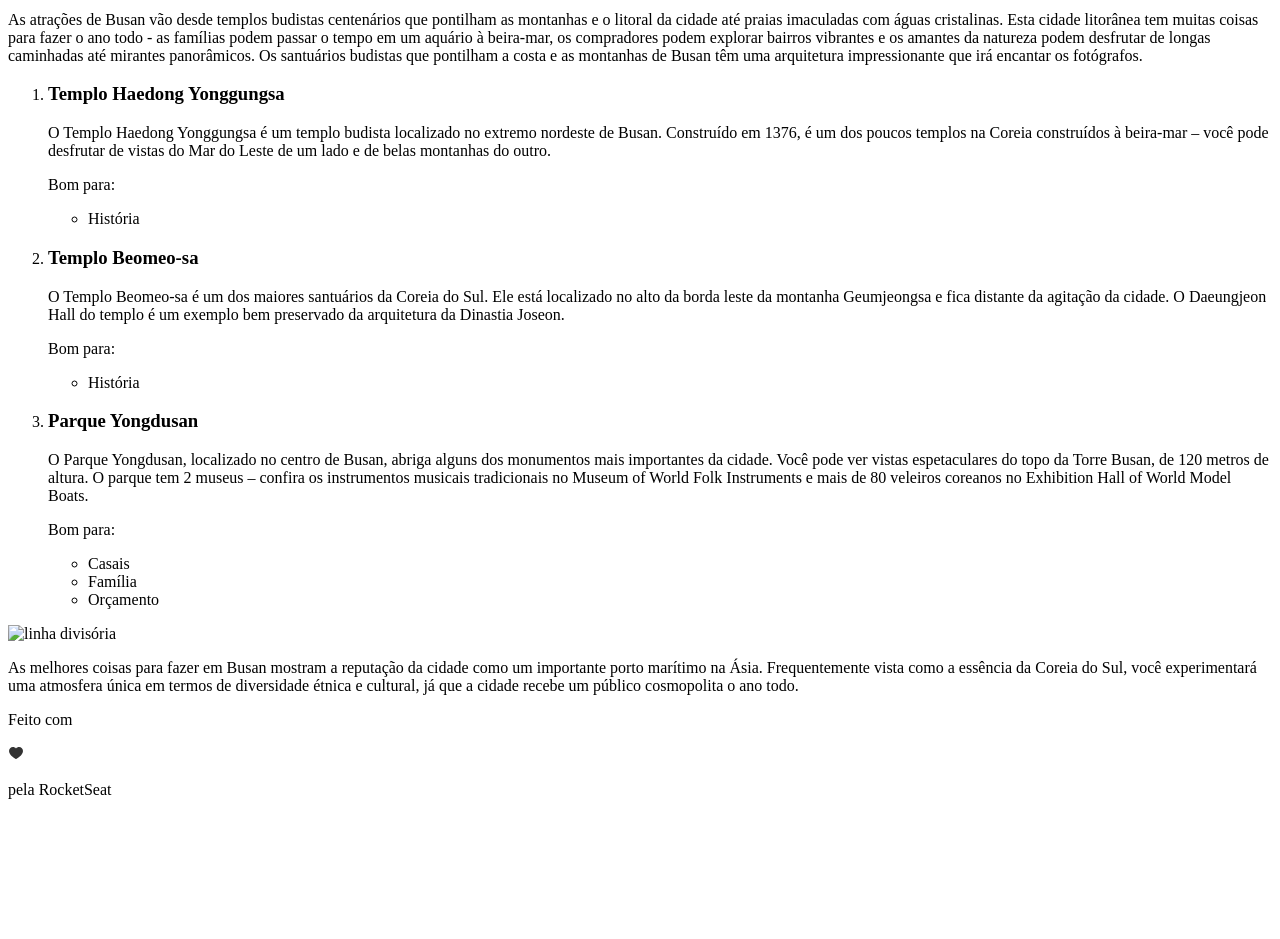
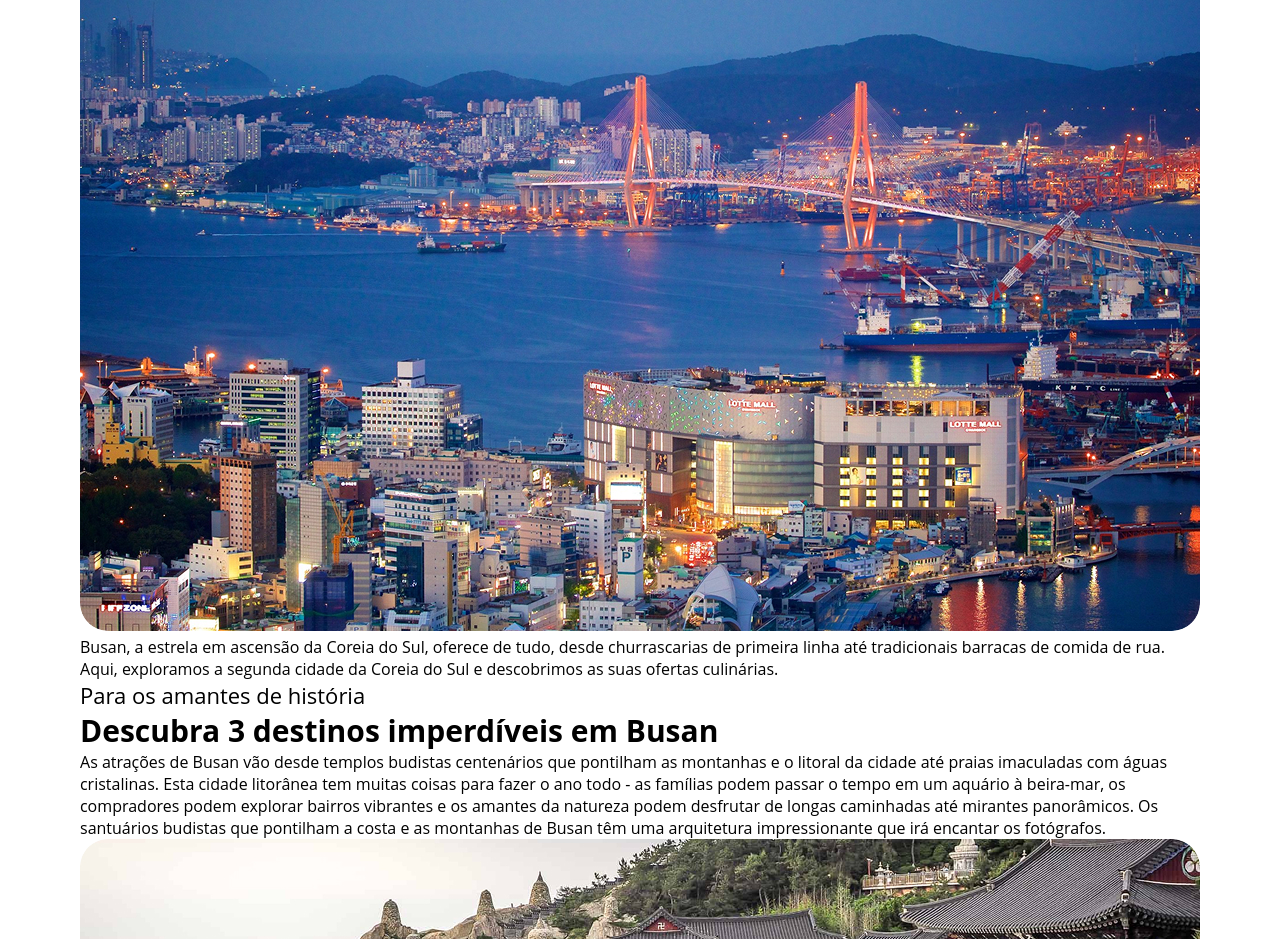
Before and after one commit to CamilaSRocha/projeto-local-turistico, a plain HTML site: page index.html in a window 1280 px wide. Shown: the part 188-1127 px from the top of the page. Before the commit the page ends 1003 px from the top, so only its background shows below. Drawn offline with Linux system fonts and the light colour scheme.

Commit message:
adicionando imagens e dando forma a page

```diff
--- a/index.html
+++ b/index.html
@@ -4,12 +4,16 @@
     <meta charset="UTF-8">
     <meta name="viewport" content="width=device-width, initial-scale=1.0">
     <title>Local turístico</title>
+
+    <link rel="stylesheet" href="style.css">
 </head>
 <body>
     <div id="page">
         <p class="headline">Sua próxima viagem:</p>
         <h1>Conheça Busan</h1>
 
+        <img src="assets/main-image.jpg" alt="imagem com a vista de cima da cidade de busan, onde pode-se ver vários prédios e edifícios, uma grande lagoa e algumas montanhas de longe.">
+        <p class="description-img">Busan, a estrela em ascensão da Coreia do Sul, oferece de tudo, desde churrascarias de primeira linha até tradicionais barracas de comida de rua. Aqui, exploramos a segunda cidade da Coreia do Sul e descobrimos as suas ofertas culinárias.</p>
         <main>
             <section id="title">
                 <p class="headline">Para os amantes de história</p>
@@ -19,6 +23,7 @@
             </section>
             <ol>
                 <section class="card-travel">
+                    <img src="assets/image-1.jpg" alt="imagem de um templo com paredes vermelhas e amarelas localizado à beira-mar entre algumas estruturas rochosas e algumas vegetações em volta">
                     <li>
                         <h3>Templo Haedong Yonggungsa</h3>
                     </li>
@@ -30,6 +35,7 @@
                     </ul>
                 </section>
                 <section class="card-travel">
+                    <img src="assets/image-2.jpg" alt="imagem de um templo com paredes vermelhas e amarelas localizado em uma montanha, e no fundo uma grande montanha com bastante vegetação">
                     <li>
                         <h3>Templo Beomeo-sa</h3>
                     </li>
@@ -41,6 +47,7 @@
                     </ul>
                 </section>
                 <section class="card-travel">
+                    <img src="assets/image-3.jpg" alt="imagem de um parque com algumas árvores e pessoas andando no fundo, e ao lado esquerdo pode-se ver uma estrutura com pilares vermelhos">
                     <li>
                         <h3>Parque Yongdusan</h3>
                     </li>
--- a/style.css
+++ b/style.css
@@ -0,0 +1,24 @@
+* {
+    margin: 0;
+    padding: 0;
+    font-family:'Open Sans', sans-serif;
+}
+
+#page {
+    box-sizing: border-box;
+    width: 1120px;
+    margin: 88px auto 65px;
+}
+
+.headline {
+    font-size: 22px;
+}
+
+h1 {
+    font-size: 30px;
+}
+
+img {
+    width: 100%;
+    border-radius: 28px;
+}
```
